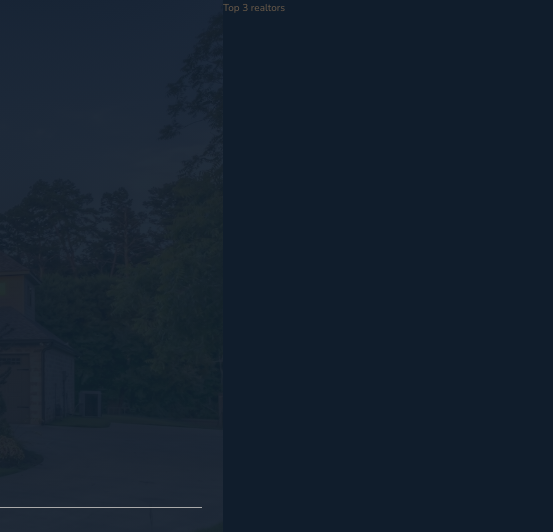
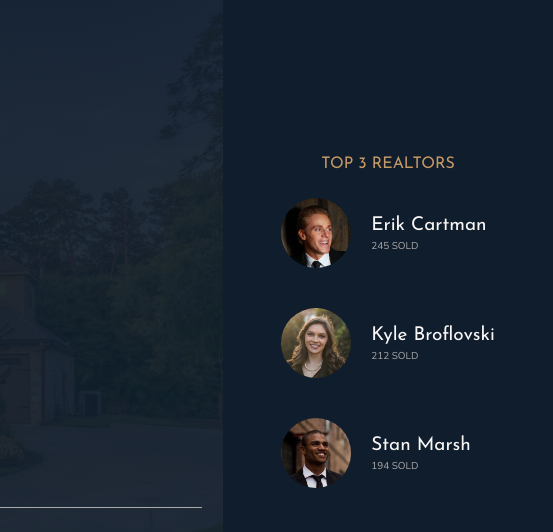
Before and after one commit to DrMalina/Nexter, a website: page index.html in a window 1280 px wide. Shown: the top 532 px of the page, 727-1280 px from the left. Drawn offline with nearby package versions, Linux system fonts and the light colour scheme.

Commit message:
Realtors

```diff
--- a/index.html
+++ b/index.html
@@ -33,7 +33,26 @@
         </header>
 
         <div class="realtors">
-            Top 3 realtors
+            <h3 class="heading-3">Top 3 Realtors</h3>
+            <div class="realtors__list">
+                <img src="img/realtor-1.jpeg" alt="Realtor 1" class="realtors__img">
+                <div class="realtors__details">
+                    <h4 class="heading-4 heading-4--light">Erik Cartman</h4>
+                    <p class="realtors__sold">245 sold</p>
+                </div>
+
+                <img src="img/realtor-2.jpeg" alt="Realtor 2" class="realtors__img">
+                <div class="realtors__details">
+                    <h4 class="heading-4 heading-4--light">Kyle Broflovski</h4>
+                    <p class="realtors__sold">212 sold</p>
+                </div>
+
+                <img src="img/realtor-3.jpeg" alt="Realtor 3" class="realtors__img">
+                <div class="realtors__details">
+                    <h4 class="heading-4 heading-4--light">Stan Marsh</h4>
+                    <p class="realtors__sold">194 sold</p>
+                </div>
+            </div>
         </div>
 
         <section class="features">
--- a/sass/_realtors.scss
+++ b/sass/_realtors.scss
@@ -1,4 +1,31 @@
 .realtors {
     background-color: $color-secondary;
     grid-column: col-start 7 / full-end;
+    padding: 3rem;
+
+    display: grid;
+    align-content: center;
+    justify-content: center;
+    justify-items: center;
+    grid-row-gap: 2rem;
+
+    &__list {
+        display: grid;
+        grid-template-columns: min-content max-content;
+        grid-column-gap: 2rem;
+        grid-row-gap: 5vh;
+        align-items: center;
+    }
+
+    &__img {
+        width: 7rem;
+        border-radius: 50%;
+        display: block;
+    }
+
+    &__sold {
+        text-transform: uppercase;
+        color: $color-grey-light-2;
+        margin-top: -3px;
+    }
 }
```
Also changed, not shown: css/style.css.
